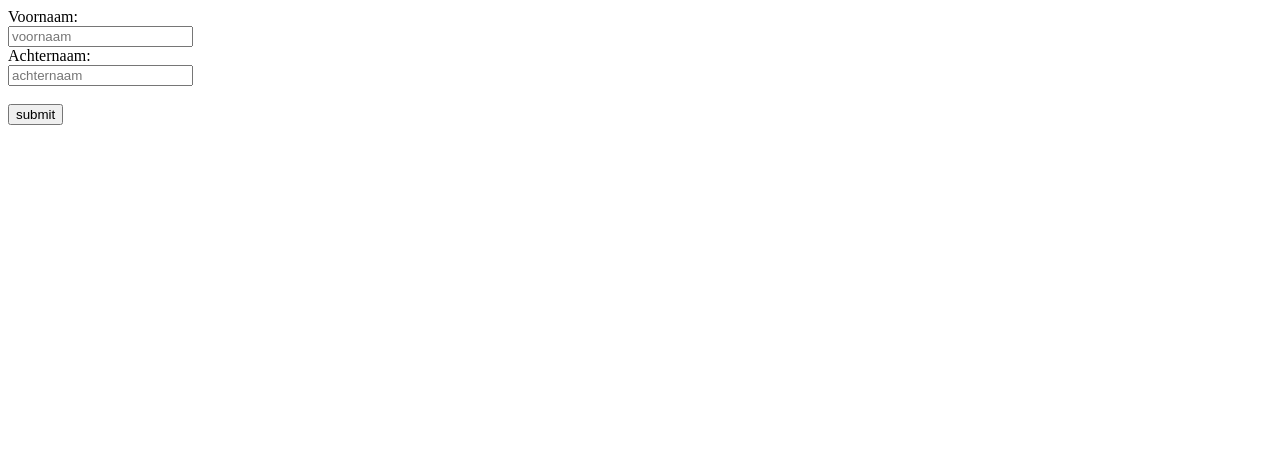
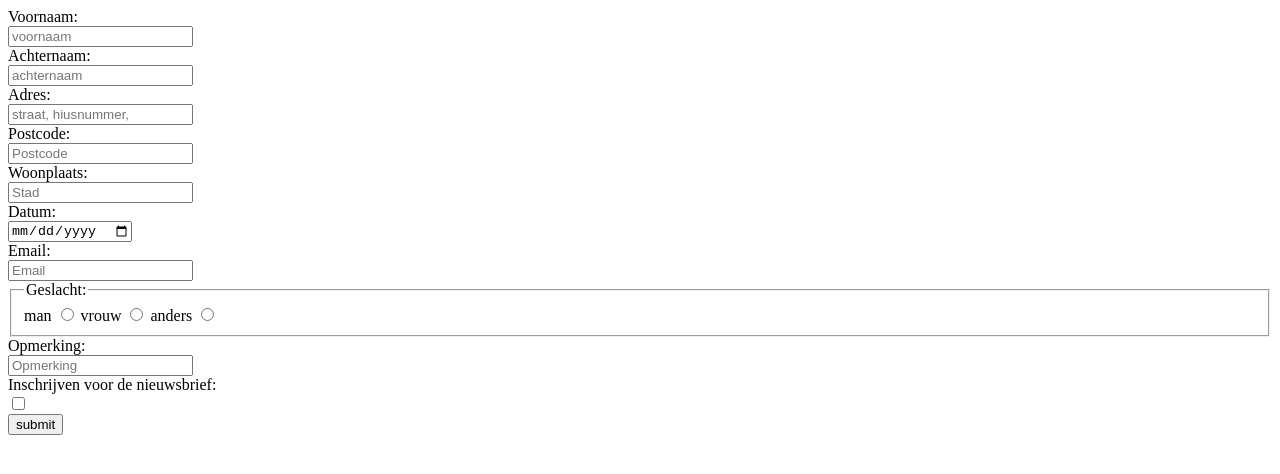
Before and after one commit to jhertogs/html-css2, a plain HTML site: page index.html in a window 1280 px wide. Drawn offline with Linux system fonts and the light colour scheme.

Commit message:
added more fields
email, geboortedatum geslacht etc

```diff
--- a/index.html
+++ b/index.html
@@ -4,21 +4,66 @@
         <title>listing 5.1</title>
     </head>
     <body>
-        <form action="mailto: Student@st.deltion.nl" method="post">
-            <label for="fname">
-                    Voornaam:
-            </label>
+        <form action="mailto: tamashertogs@gmail.com" method="post">
+            <label for="fname">Voornaam:</label>
             <br>
-            <input type="text" id="fname" name="fname" placeholder="voornaam" value="">
+            <input type="text" id="fname" name="fname" placeholder="voornaam" value="" required>
             <br>
+
             <label for="lname">Achternaam:</label>
             <br>
             <input type="text" id="lname" name="lname" placeholder="achternaam" value="">
             <br>
+
+            <label for="adres">Adres:</label>
+            <br>
+            <input type="text" id="adres" name="adres" placeholder="straat, hiusnummer," value="">
+            <br>
+
+            <label for="Postcode">Postcode:</label>
+            <br>
+            <input type="text" id="Postcode" name="Postcode" placeholder="Postcode" value="">
+            <br>
+
+            <label for="Woonplaats">Woonplaats:</label>
+            <br>
+            <input type="text" id="Woonplaats" name="Woonplaats" placeholder="Stad" value="">
+            <br>
+
+            <label for="date">Datum:</label>
+            <br>
+            <input type="date" id="date" name="date" placeholder="Datum">
+            <br>
+
+            <label for="email">Email:</label>
+            <br>
+            <input type="email" id="email" name="email" placeholder="Email">
+            <br>
+
+            <fieldset>
+                <legend>Geslacht:</legend>
+            <label for="radio1">man</label>
+            <input type="radio" id="radio1" name="radio1">
+            <label for="radio2">vrouw</label>
+            <input type="radio" id="radio2" name="radio2">
+            <label for="radio3">anders</label>
+            <input type="radio" id="radio3" name="radio3">
+            <br>
+            </fieldset>
+
+
+            <label for="opmerking">Opmerking:</label>
+            <br>
+            <input type="textarea" id="opmerking" name="opmerking" placeholder="Opmerking">
+            <br>
+
+            <label for="nieuws">Inschrijven voor de nieuwsbrief:</label>
+            <br>
+            <input type="checkbox" id="nieuws" name="nieuws" placeholder="Inschrijven voor de nieuwsbrief.">
             <br>
 
             <input type="submit" value="submit">
+        </form>
 
-        </form>
     </body>
 </html>
```
